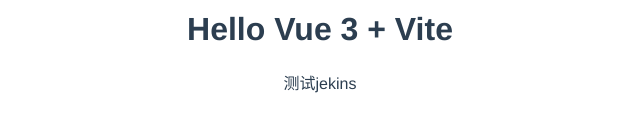
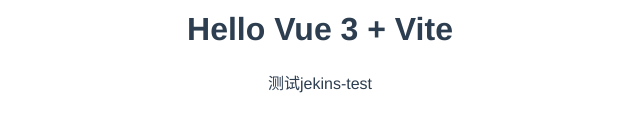
Before and after one commit to baokuanze/bao-cli-vue, a Vue app: page / in a window 1280 px wide. Shown: the part 274-406 px from the top of the page, without its empty margins (320-960 px from the left). Built offline with nearby package versions, Linux system fonts and the light colour scheme.

Commit message:
feat 修改

```diff
--- a/src/components/HelloWorld.vue
+++ b/src/components/HelloWorld.vue
@@ -1,6 +1,7 @@
 <template>
   <h1>{{ msg }}</h1>
-  <div>测试jekins</div>
+  <div>测试jekins-test</div>
+
 </template>
 
 <script setup>
```
